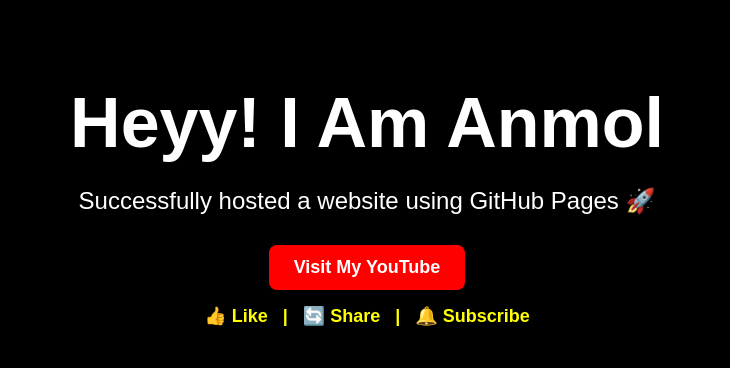
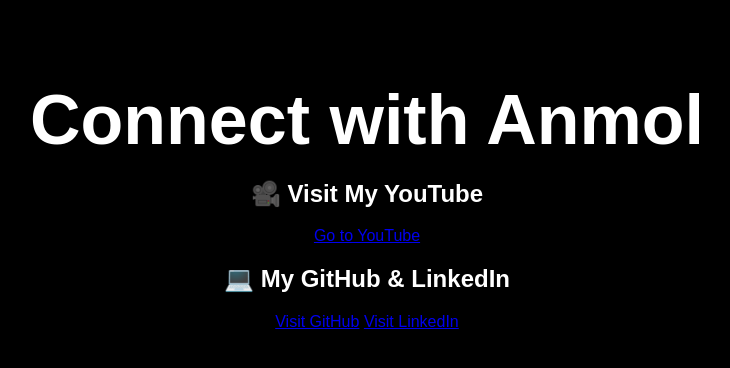
Before and after one commit to AnmolPatel20/website-hosting-tutorial, a plain HTML site: page index.html in a window 1280 px wide. Shown: the part 218-586 px from the top of the page, without its empty margins (273-1003 px from the left). Drawn offline with Linux system fonts and the light colour scheme.

Commit message:
Update index.html

```diff
--- a/index.html
+++ b/index.html
@@ -3,21 +3,27 @@
 <head>
     <meta charset="UTF-8">
     <meta name="viewport" content="width=device-width, initial-scale=1.0">
-    <title>My GitHub Hosted Website</title>
+    <title>Connect with Anmol</title>
     <link rel="stylesheet" href="style.css">
 </head>
 <body>
+
     <div class="container">
-        <h1>Heyy! I Am Anmol</h1>
-        <p>Successfully hosted a website using GitHub Pages 🚀</p>
+        <h1>Connect with Anmol</h1>
 
-        <a href="https://www.youtube.com/@anmolpatel20" target="_blank" class="yt-btn">
-            Visit My YouTube
-        </a>
+        <!-- YouTube Section -->
+        <div class="card">
+            <h2>🎥 Visit My YouTube</h2>
+            <a href="https://www.youtube.com/@anmolpatel20" target="_blank" class="btn">Go to YouTube</a>
+        </div>
 
-        <div class="social-text">
-            👍 Like &nbsp; | &nbsp; 🔄 Share &nbsp; | &nbsp; 🔔 Subscribe
+        <!-- GitHub & LinkedIn Section -->
+        <div class="card">
+            <h2>💻 My GitHub & LinkedIn</h2>
+            <a href="https://github.com/AnmolPatel20" target="_blank" class="btn">Visit GitHub</a>
+            <a href="https://www.linkedin.com/in/anmol-patel-a99362284/" target="_blank" class="btn">Visit LinkedIn</a>
         </div>
     </div>
+
 </body>
 </html>
```
